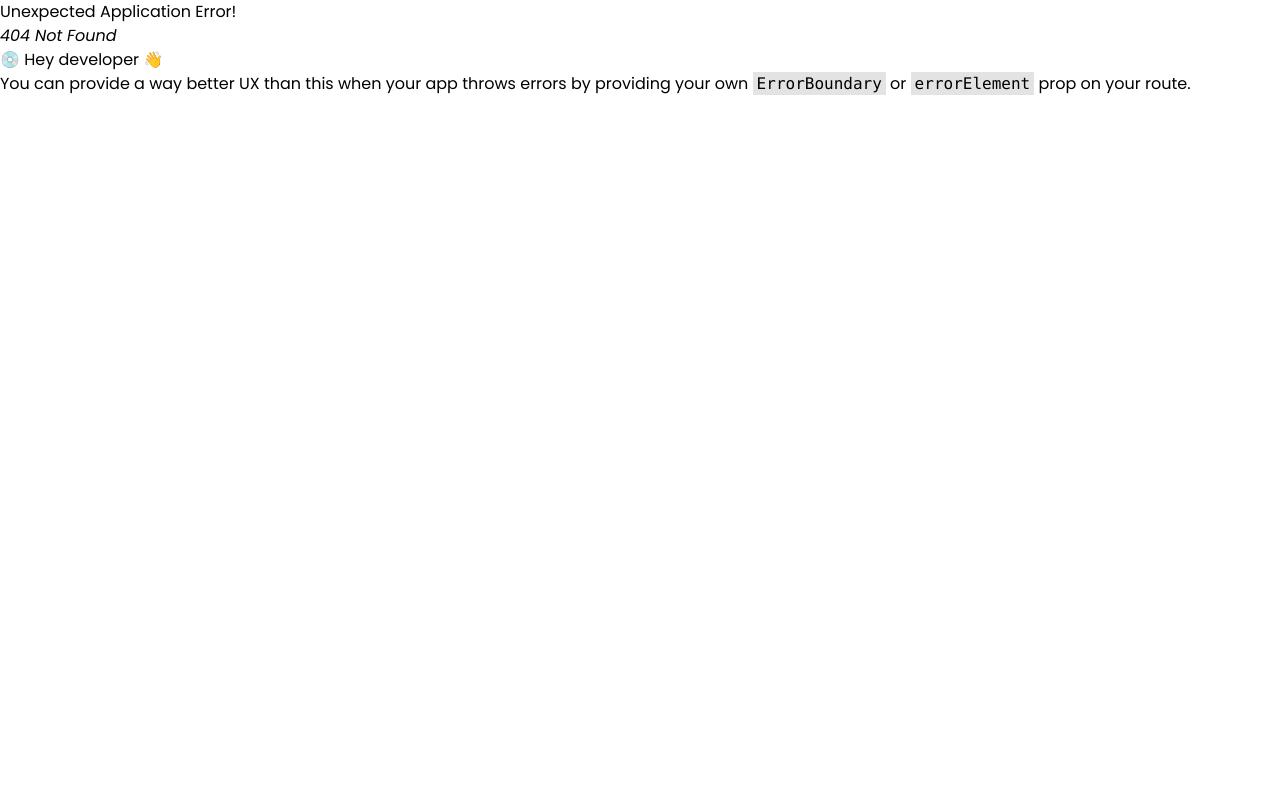
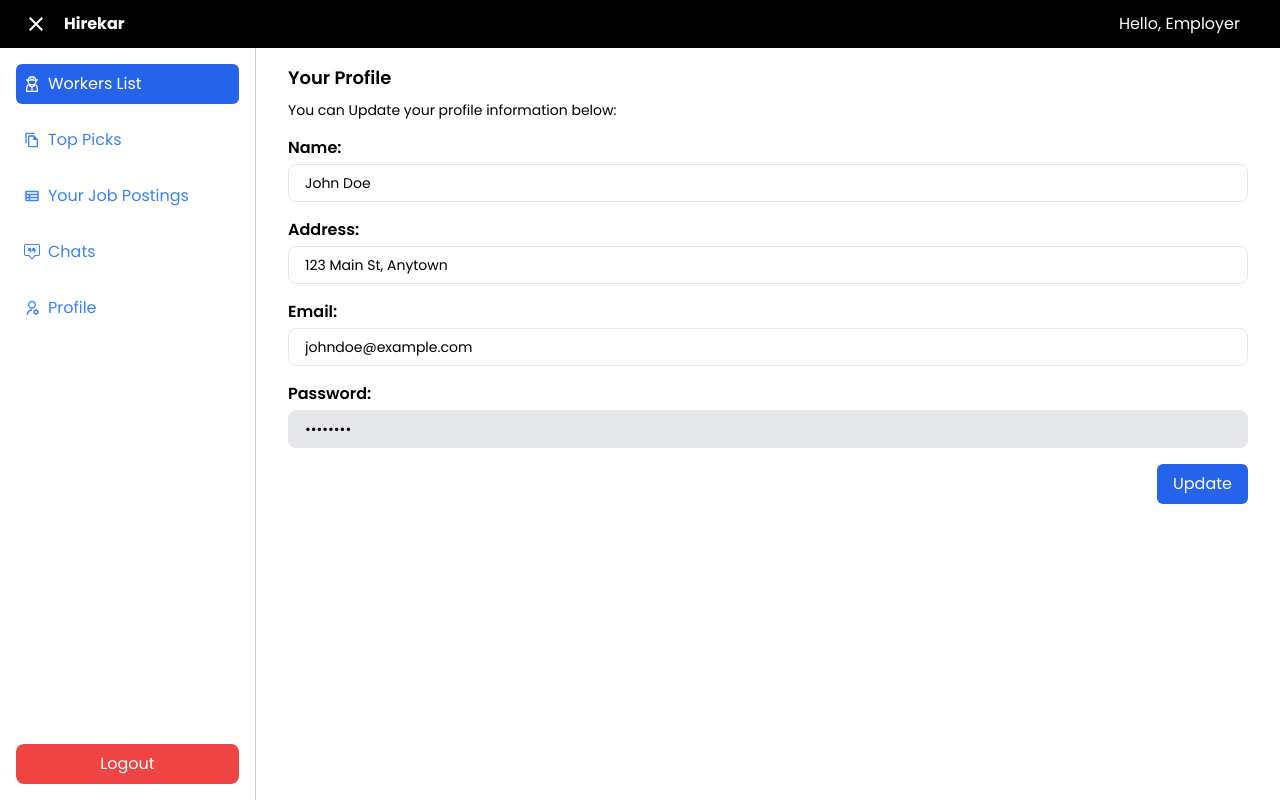
Before and after one commit to Muhammad-Sabir/hirekar-mern, a React (Vite) app in the folder frontend/hirekar/: page /employer/profile in a window 1280 px wide. Before the commit this address had no page. Built offline with nearby package versions, Linux system fonts and the light colour scheme.

Commit message:
Add Employer Profile Page

```diff
--- a/frontend/hirekar/src/App.jsx
+++ b/frontend/hirekar/src/App.jsx
@@ -8,11 +8,11 @@ import Resume from "./pages/worker/Resume";
 import ChatBox from "./components/ChatBox";
 import RecentChats from "./pages/RecentChats";
 import Recommendations from "./pages/employer/Recommendations";
-import SearchResultList from "./pages/employer/SearchResultList";
 import HiringForm from "./pages/employer/HiringForm";
 import JobPostingForm from "./pages/employer/JobPostingForm";
 import JobPostings from "./pages/employer/JobPostings";
 import Workers from "./pages/employer/Workers";
+import Profile from "./pages/employer/Profile";
 
 function App() {
   const router = createBrowserRouter([
@@ -57,14 +57,6 @@ function App() {
       element: (
         <Layout>
           <Resume />
-        </Layout>
-      ),
-    },
-    {
-      path: "/employer/searchResults",
-      element: (
-        <Layout>
-          <SearchResultList />
         </Layout>
       ),
     },
@@ -125,6 +117,14 @@ function App() {
         </Layout>
       ),
     },
+    {
+      path: "/employer/profile",
+      element: (
+        <Layout>
+          <Profile/>
+        </Layout>
+      ),
+    },
 
   ]);
 
--- a/frontend/hirekar/src/components/WorkerCard.jsx
+++ b/frontend/hirekar/src/components/WorkerCard.jsx
@@ -31,7 +31,7 @@ function WorkerCard({
         </p>
       </div>
       <div className="mt-4">
-        <Link to={`hire/${name}`} className="w-100% block text-center px-4 py-2 mb-2 font-bold text-white bg-blue-500 rounded hover:bg-blue-700">
+        <Link to={`/employer/hire/${name}`} className="w-100% block text-center px-4 py-2 mb-2 font-bold text-white bg-blue-500 rounded hover:bg-blue-700">
           Hire
         </Link>
         <Link to={`chats/${name}`} className="w-100% block text-center px-4 py-2 font-bold text-white bg-green-500 rounded hover:bg-green-700">
--- /dev/null
+++ b/frontend/hirekar/src/pages/employer/Profile.jsx
@@ -0,0 +1,83 @@
+import React, { useState } from 'react';
+
+const Profile = () => {
+    const [formData, setFormData] = useState({
+        name: 'John Doe',
+        address: '123 Main St, Anytown',
+        email: 'johndoe@example.com',
+        password: '********'
+    });
+
+    const handleChange = (e) => {
+        const { name, value } = e.target;
+        setFormData(prevState => ({
+            ...prevState,
+            [name]: value
+        }));
+    };
+
+    const handleSubmit = (e) => {
+        e.preventDefault();
+        // Here you can implement logic to update the profile
+        console.log(formData);
+    };
+
+    return (
+        <div className="w-full p-4 pt-4 pb-12 pl-8 pr-8">
+            <h2 className="text-lg font-semibold mb-2">Your Profile</h2>
+            <p className="text-sm mb-4">You can Update your profile information below:</p>
+
+            <form onSubmit={handleSubmit} className="space-y-4">
+                <div>
+                    <label htmlFor="name" className="font-semibold mb-1 block">Name:</label>
+                    <input
+                        type="text"
+                        id="name"
+                        name="name"
+                        value={formData.name}
+                        onChange={handleChange}
+                        className="w-full px-4 text-sm py-2 border rounded-lg focus:outline-none focus:ring-2 focus:ring-blue-500 focus:border-blue-500"
+                    />
+                </div>
+                <div>
+                    <label htmlFor="address" className="font-semibold mb-1 block">Address:</label>
+                    <input
+                        type="text"
+                        id="address"
+                        name="address"
+                        value={formData.address}
+                        onChange={handleChange}
+                        className="w-full px-4 text-sm py-2 border rounded-lg focus:outline-none focus:ring-2 focus:ring-blue-500 focus:border-blue-500"
+                    />
+                </div>
+                <div>
+                    <label htmlFor="email" className="font-semibold mb-1 block">Email:</label>
+                    <input
+                        type="email"
+                        id="email"
+                        name="email"
+                        value={formData.email}
+                        onChange={handleChange}
+                        className="w-full px-4 text-sm py-2 border rounded-lg focus:outline-none focus:ring-2 focus:ring-blue-500 focus:border-blue-500"
+                    />
+                </div>
+                <div>
+                    <label htmlFor="password" className="font-semibold mb-1 block">Password:</label>
+                    <input
+                        type="password"
+                        id="password"
+                        value={formData.password}
+                        disabled
+                        className="w-full px-4 text-sm py-2 border rounded-lg bg-gray-200"
+                    />
+                </div>
+
+                <div className="flex justify-end mt-6">
+                    <button type="submit" className="bg-blue-600 text-white px-4 py-2 rounded-md hover:bg-blue-500 focus:outline-none focus:bg-blue-700">Update</button>
+                </div>
+            </form>
+        </div>
+    );
+};
+
+export default Profile;
```
